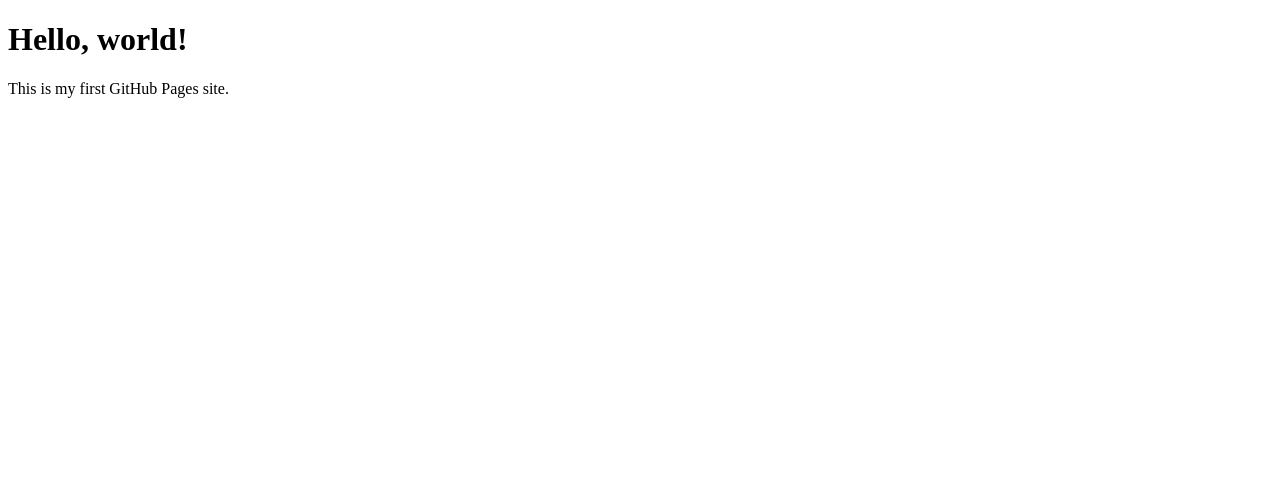
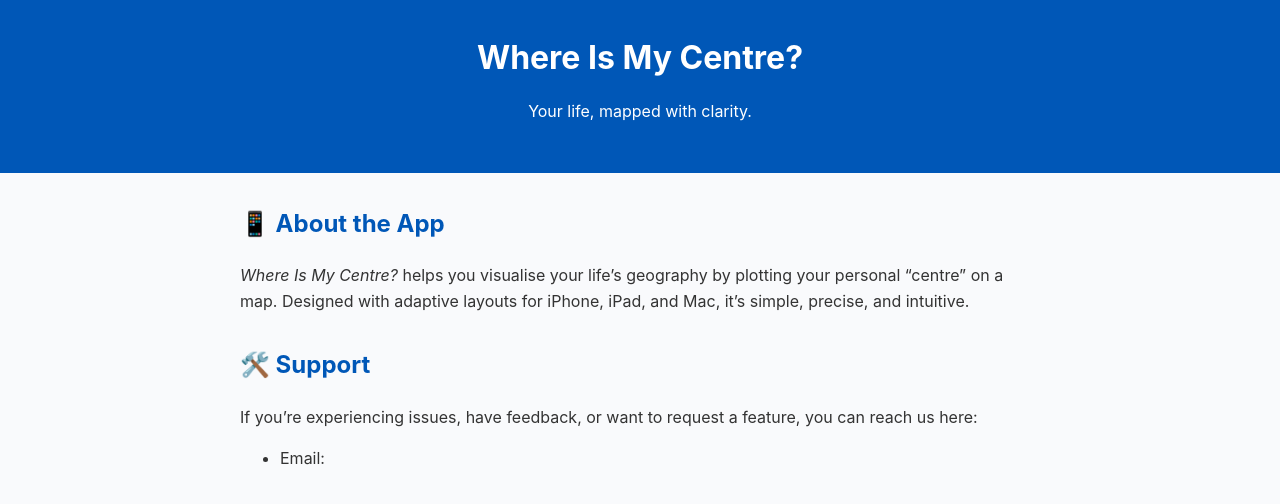
Before and after one commit to appsbyandyb/support, a plain HTML site: page index.html in a window 1280 px wide. Drawn offline with Linux system fonts and the light colour scheme.

Commit message:
Update index.html

```diff
--- a/index.html
+++ b/index.html
@@ -1,11 +1,72 @@
 <!DOCTYPE html>
-<html>
+<html lang="en">
 <head>
   <meta charset="UTF-8">
-  <title>My GitHub Pages Site</title>
+  <meta name="viewport" content="width=device-width, initial-scale=1.0">
+  <title>Where Is My Centre? – App Support</title>
+  <style>
+    body {
+      font-family: -apple-system, BlinkMacSystemFont, "Segoe UI", Roboto, sans-serif;
+      margin: 0;
+      padding: 0;
+      background: #f9fafc;
+      color: #333;
+      line-height: 1.6;
+    }
+    header {
+      background: #0057b7;
+      color: white;
+      padding: 2rem;
+      text-align: center;
+    }
+    header h1 {
+      margin: 0;
+      font-size: 2rem;
+    }
+    main {
+      max-width: 800px;
+      margin: 2rem auto;
+      padding: 0 1rem;
+    }
+    section {
+      margin-bottom: 2rem;
+    }
+    h2 {
+      color: #0057b7;
+      margin-top: 0;
+    }
+    a.button {
+      display: inline-block;
+      padding: 0.75rem 1.25rem;
+      background: #0057b7;
+      color: white;
+      text-decoration: none;
+      border-radius: 6px;
+      margin-top: 1rem;
+    }
+    footer {
+      text-align: center;
+      padding: 1rem;
+      background: #eee;
+      font-size: 0.9rem;
+    }
+  </style>
 </head>
 <body>
-  <h1>Hello, world!</h1>
-  <p>This is my first GitHub Pages site.</p>
-</body>
-</html>
+  <header>
+    <h1>Where Is My Centre?</h1>
+    <p>Your life, mapped with clarity.</p>
+  </header>
+
+  <main>
+    <section>
+      <h2>📱 About the App</h2>
+      <p><em>Where Is My Centre?</em> helps you visualise your life’s geography by plotting your personal “centre” on a map.
+      Designed with adaptive layouts for iPhone, iPad, and Mac, it’s simple, precise, and intuitive.</p>
+    </section>
+
+    <section>
+      <h2>🛠️ Support</h2>
+      <p>If you’re experiencing issues, have feedback, or want to request a feature, you can reach us here:</p>
+      <ul>
+        <li>Email: <a href="mailto:support@yourdomain.com">
```
